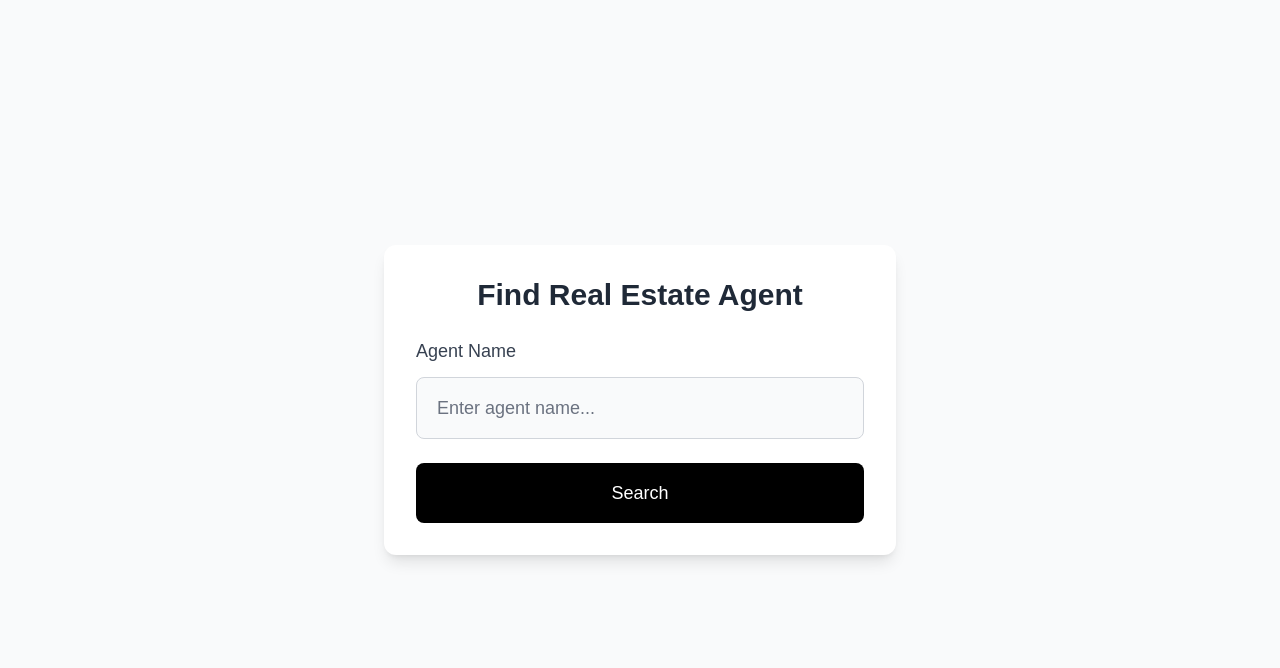
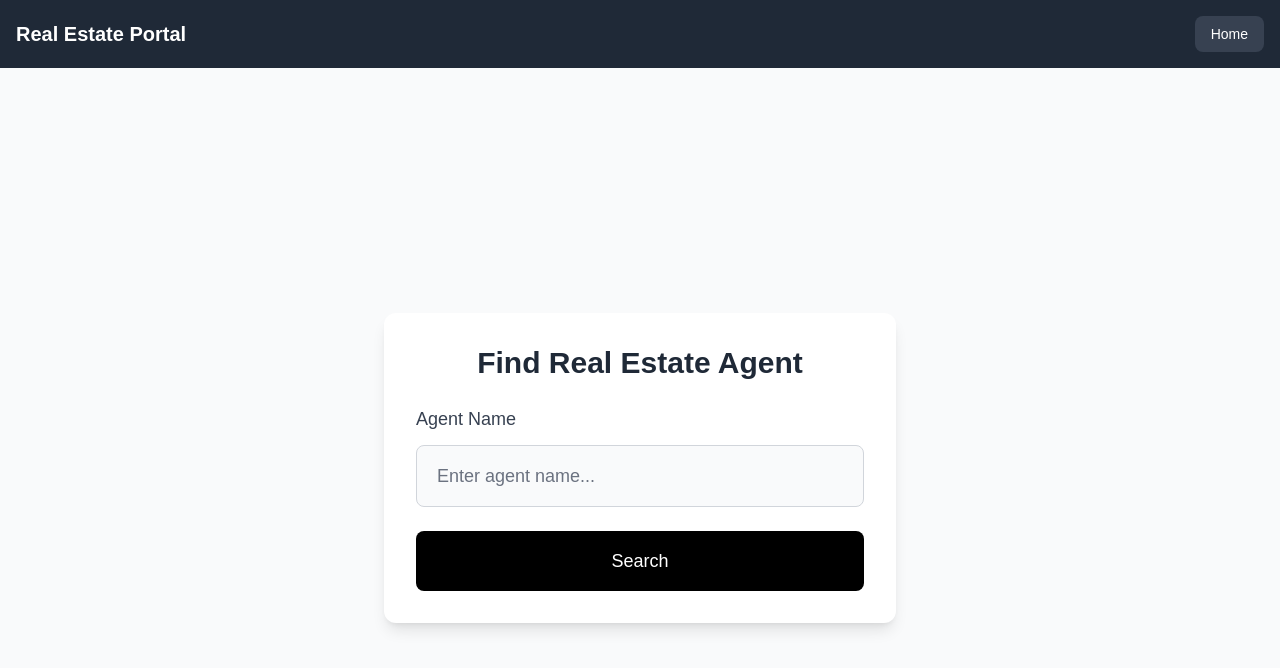
Before and after one commit to StevenSLXie/real-estate-app, a Next.js app: page / in a window 1280 px wide. Shown: the top 668 px of the page. Built offline with nearby package versions, Linux system fonts and the light colour scheme.

Commit message:
1.0.9 add header

```diff
--- a/app/layout.tsx
+++ b/app/layout.tsx
@@ -1,10 +1,14 @@
 // app/layout.tsx
 import './globals.css';
+import Header from '../components/Header';
 
 export default function RootLayout({ children }: { children: React.ReactNode }) {
   return (
     <html lang="en">
-      <body>{children}</body>
+      <body>
+        <Header />
+        <main>{children}</main>
+      </body>
     </html>
   );
 }
--- /dev/null
+++ b/components/Header.tsx
@@ -0,0 +1,21 @@
+// components/Header.tsx
+'use client';
+import { useRouter } from 'next/navigation';
+
+export default function Header() {
+  const router = useRouter();
+
+  return (
+    <header className="bg-gray-800 text-white py-4 shadow-md">
+      <div className="max-w-7xl mx-auto px-4 flex justify-between items-center">
+        <h1 className="text-xl font-bold">Real Estate Portal</h1>
+        <button
+          onClick={() => router.push('/')}
+          className="px-4 py-2 bg-gray-700 hover:bg-gray-600 rounded-lg text-sm font-medium"
+        >
+          Home
+        </button>
+      </div>
+    </header>
+  );
+}
```
